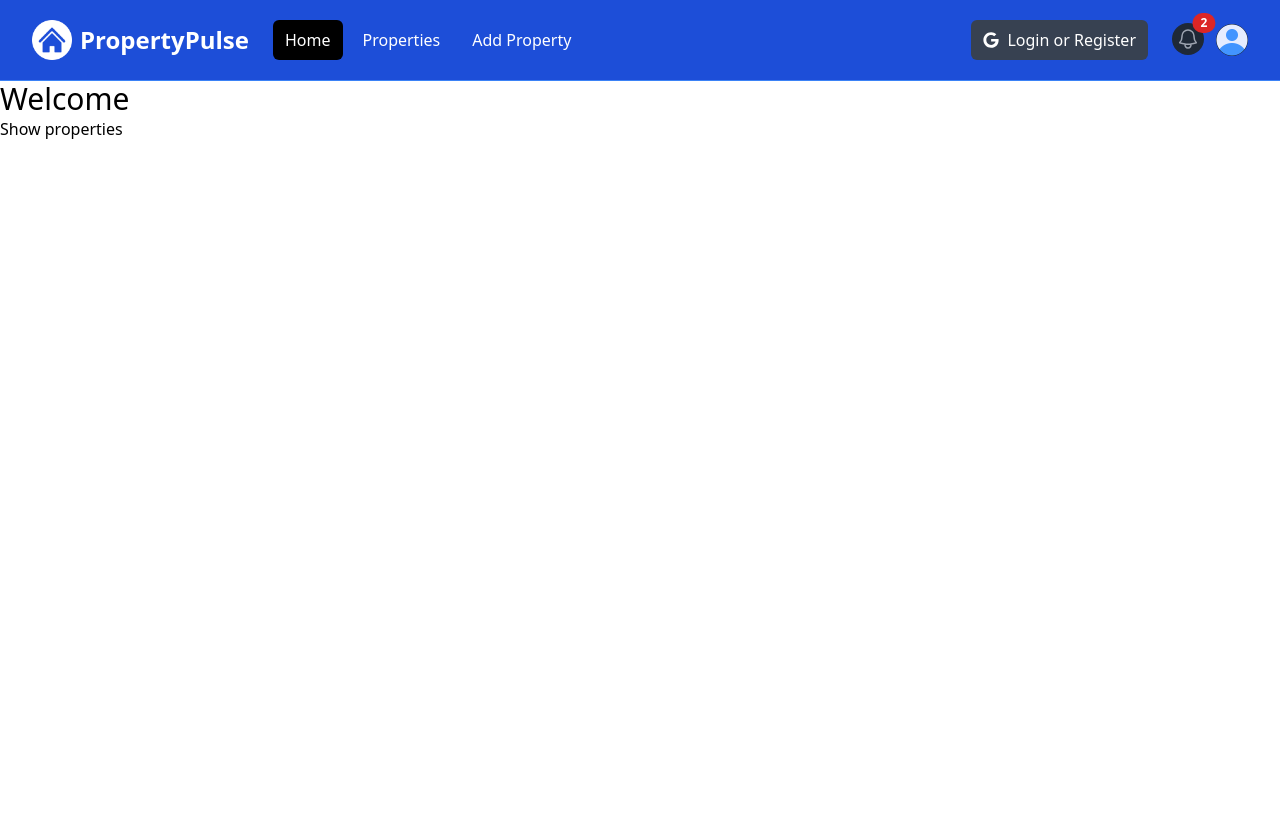
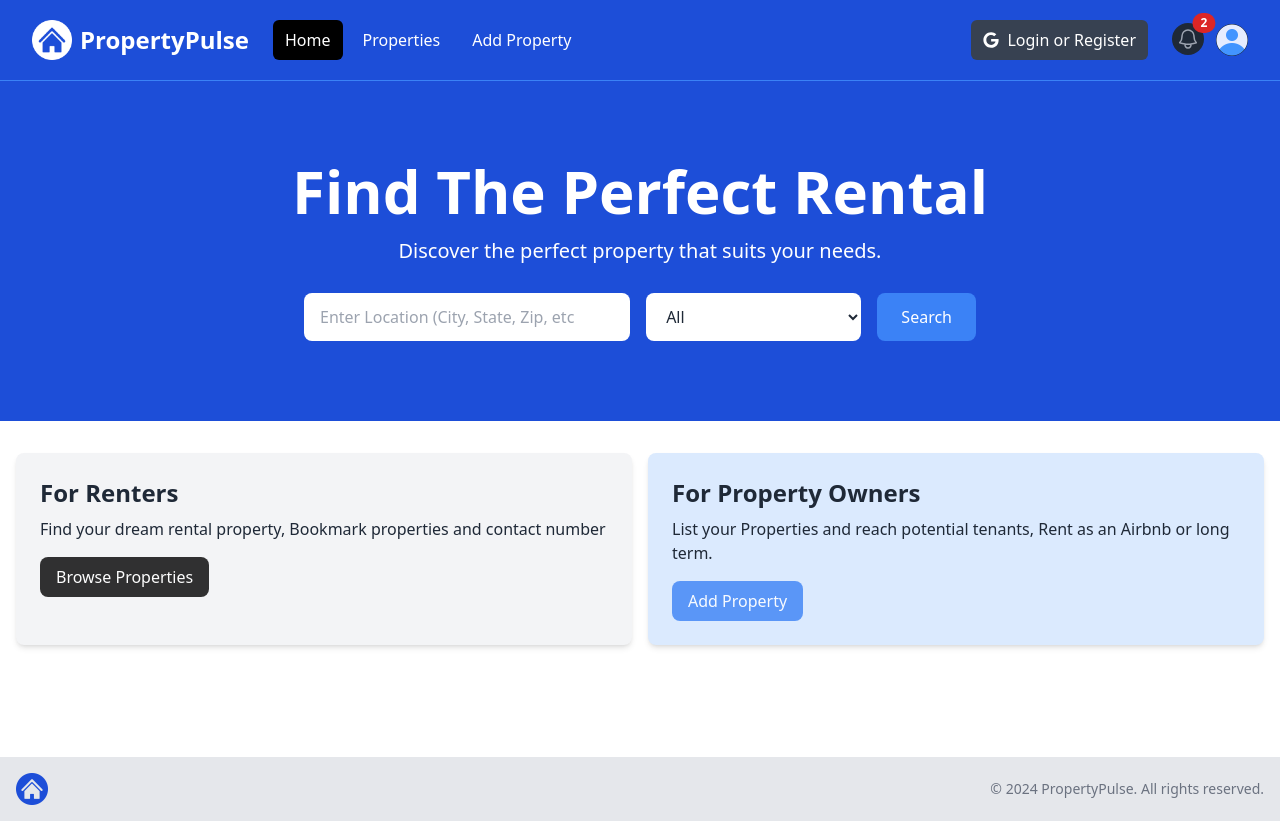
Before and after one commit to jaydev18/property-pulse, a Next.js app: page / in a window 1280 px wide. Before the commit the page ends 800 px from the top, so only its background shows below. Built offline with nearby package versions, Linux system fonts and the light colour scheme.

Commit message:
setup components: Hero, InfoBoxes and footer.

```diff
--- a/app/layout.jsx
+++ b/app/layout.jsx
@@ -1,6 +1,7 @@
 import React from "react";
 import "@/assets/styles/globals.css";
 import Navbar from "@/components/Navbar";
+import Footer from "@/components/Footer";
 export const metadata = {
   title: "PropertyPulse | Find The Perfect Rental",
   description: "Find your dream rental property",
@@ -14,6 +15,7 @@
         <main>
           <Navbar />
           {children}
+          <Footer />
         </main>
       </body>
     </html>
--- a/app/page.jsx
+++ b/app/page.jsx
@@ -1,12 +1,12 @@
 import Link from "next/link";
-
+import Hero from "@/components/Hero";
+import InfoBoxes from "@/components/InfoBoxes";
 const HomePage = () => {
-  console.log("hello");
   return (
-    <div>
-      <h1 className="text-3xl">Welcome</h1>
-      <Link href="/properties">Show properties</Link>
-    </div>
+    <>
+      <Hero />
+      <InfoBoxes />
+    </>
   );
 };
 
--- /dev/null
+++ b/components/Footer.jsx
@@ -0,0 +1,23 @@
+import React from "react";
+import Image from "next/image";
+import logo from "@/assets/images/logo.png";
+function Footer() {
+  const currentYear = new Date().getFullYear();
+
+  return (
+    <footer className="bg-gray-200 py-4 mt-24">
+      <div className="container mx-auto flex flex-col md:flex-row items-center justify-between px-4">
+        <div className="mb-4 md:mb-0">
+          <Image src={logo} alt="logo" class="h-8 w-auto" />
+        </div>
+        <div>
+          <p className="text-sm text-gray-500 mt-2 md:mt-0">
+            &copy; {currentYear} PropertyPulse. All rights reserved.
+          </p>
+        </div>
+      </div>
+    </footer>
+  );
+}
+
+export default Footer;
--- /dev/null
+++ b/components/Hero.jsx
@@ -0,0 +1,56 @@
+const Hero = () => {
+  return (
+    <section className="bg-blue-700 py-20 mb-4">
+      <div className="max-w-7xl mx-auto px-4 sm:px-6 lg:px-8 flex flex-col items-center">
+        <div className="text-center">
+          <h1 className="text-4xl font-extrabold text-white sm:text-5xl md:text-6xl">
+            Find The Perfect Rental
+          </h1>
+          <p className="my-4 text-xl text-white">
+            Discover the perfect property that suits your needs.
+          </p>
+        </div>
+        <form className="mt-3 mx-auto max-w-2xl w-full flex flex-col md:flex-row items-center">
+          <div className="w-full md:w-3/5 md:pr-2 mb-4 md:mb-0">
+            <label htmlFor="location" className="sr-only">
+              Location
+            </label>
+            <input
+              type="text"
+              id="location"
+              placeholder="Enter Location (City, State, Zip, etc"
+              className="w-full px-4 py-3 rounded-lg bg-white text-gray-800 focus:outline-none focus:ring focus:ring-blue-500"
+            />
+          </div>
+          <div className="w-full md:w-2/5 md:pl-2">
+            <label htmlFor="property-type" className="sr-only">
+              Property Type
+            </label>
+            <select
+              id="property-type"
+              className="w-full px-4 py-3 rounded-lg bg-white text-gray-800 focus:outline-none focus:ring focus:ring-blue-500"
+            >
+              <option value="All">All</option>
+              <option value="Apartment">Apartment</option>
+              <option value="Studio">Studio</option>
+              <option value="Condo">Condo</option>
+              <option value="House">House</option>
+              <option value="Cabin Or Cottage">Cabin or Cottage</option>
+              <option value="Loft">Loft</option>
+              <option value="Room">Room</option>
+              <option value="Other">Other</option>
+            </select>
+          </div>
+          <button
+            type="submit"
+            className="md:ml-4 mt-4 md:mt-0 w-full md:w-auto px-6 py-3 rounded-lg bg-blue-500 text-white hover:bg-blue-600 focus:outline-none focus:ring focus:ring-blue-500"
+          >
+            Search
+          </button>
+        </form>
+      </div>
+    </section>
+  );
+};
+
+export default Hero;
--- /dev/null
+++ b/components/InfoBox.jsx
@@ -0,0 +1,24 @@
+import React from "react";
+
+function InfoBox({
+  heading,
+  backgroundColor = "bg-gray-100",
+  textColor = "text-gray-800",
+  buttonInfo,
+  children,
+}) {
+  return (
+    <div className={`${backgroundColor} p-6 rounded-lg shadow-md`}>
+      <h2 className={`${textColor} text-2xl font-bold`}>{heading}</h2>
+      <p className={`${textColor} mt-2 mb-4`}>{children}</p>
+      <a
+        href={buttonInfo.link}
+        className={`inline-block ${buttonInfo.backgroundColor} text-white rounded-lg px-4 py-2 hover: opacity-80`}
+      >
+        {buttonInfo.text}
+      </a>
+    </div>
+  );
+}
+
+export default InfoBox;
--- /dev/null
+++ b/components/InfoBoxes.jsx
@@ -0,0 +1,38 @@
+import React from "react";
+import InfoBox from "./InfoBox";
+const InfoBoxes = () => {
+  return (
+    <section>
+      <div className="container-xl lg:container m-auto">
+        <div className="grid grid-cols-1 md:grid-cols-2 gap-4 p-4 rounded-lg">
+          <InfoBox
+            heading="For Renters"
+            backgroundColor="bg-gray-100"
+            buttonInfo={{
+              text: "Browse Properties",
+              link: "/properties",
+              backgroundColor: "bg-black",
+            }}
+          >
+            Find your dream rental property, Bookmark properties and contact
+            number
+          </InfoBox>
+          <InfoBox
+            heading="For Property Owners"
+            backgroundColor="bg-blue-100"
+            buttonInfo={{
+              text: "Add Property",
+              link: "/properties/add",
+              backgroundColor: "bg-blue-500",
+            }}
+          >
+            List your Properties and reach potential tenants, Rent as an Airbnb
+            or long term.
+          </InfoBox>
+        </div>
+      </div>
+    </section>
+  );
+};
+
+export default InfoBoxes;
```
